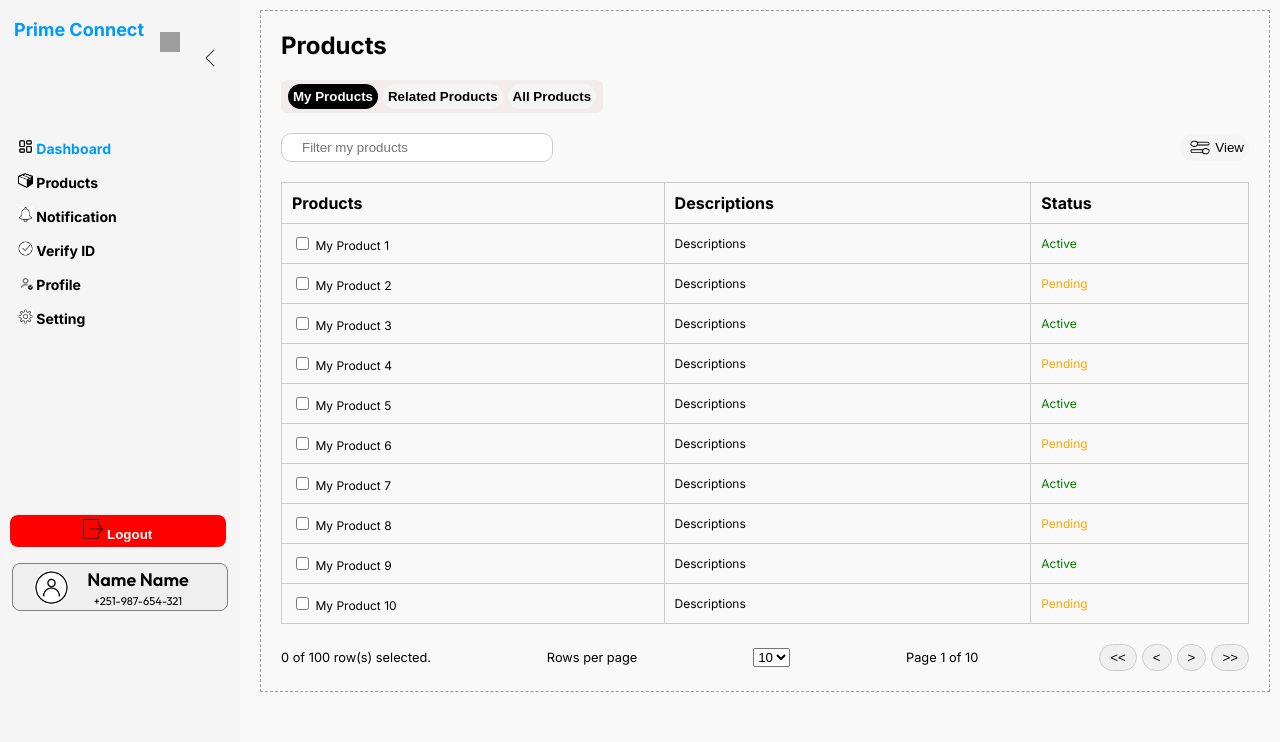
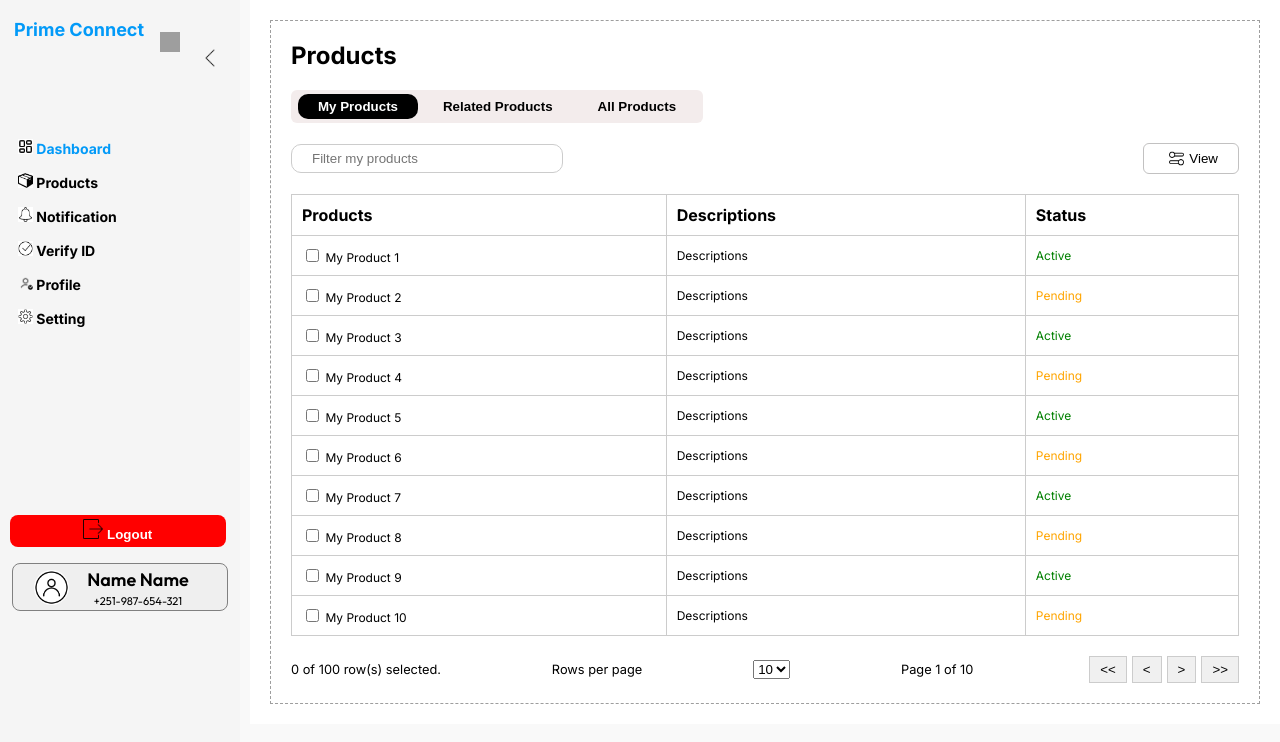
Before and after one commit to badkoala101/prime-connect, a React (Create React App) app: page /Products in a window 1280 px wide. Shown: the top 742 px of the page. Built offline with nearby package versions, Linux system fonts and the light colour scheme; grey boxes are pictures that could not be loaded.

Commit message:
updated products

```diff
--- a/src/pages/Products.css
+++ b/src/pages/Products.css
@@ -1,23 +1,16 @@
-.content {
+.products-content {
     flex-grow: 1;
     padding: 20px;
     background-color: white;
     transition: 0.3s ease;
-    position: relative;
+    margin-left: 250px;
   }
 
-  .content .full-width {
+  .products-content .full-width {
     margin-left: 0;
     transition: 0.3s ease;
 
   }
-
-  .content-placeholder {
-    justify-content: center;
-    padding: 10px;
-    margin-left: 250px;
-
-}
 .sidebar-show-button img{
   width: 20px;
   height: 20px;
--- a/src/pages/Products.js
+++ b/src/pages/Products.js
@@ -21,7 +21,7 @@ function Products() {
             <img src={show} className='show' />
           </button>
         )}
-        <div className='content-placeholder'>
+        <div className='products-content'>
           <div className="content-box">
             <h2>Products</h2>
             <div className="tabs">
```
